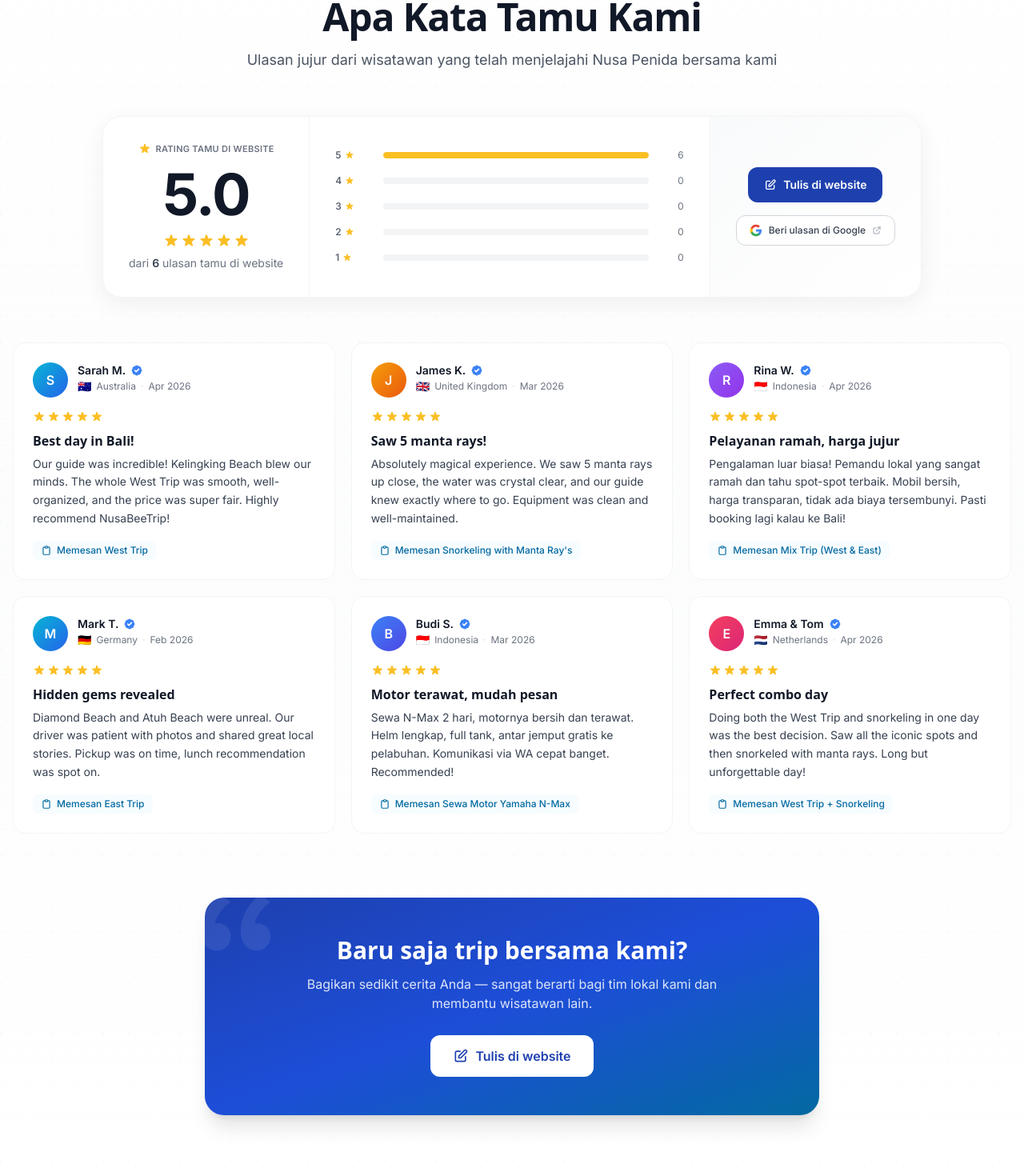
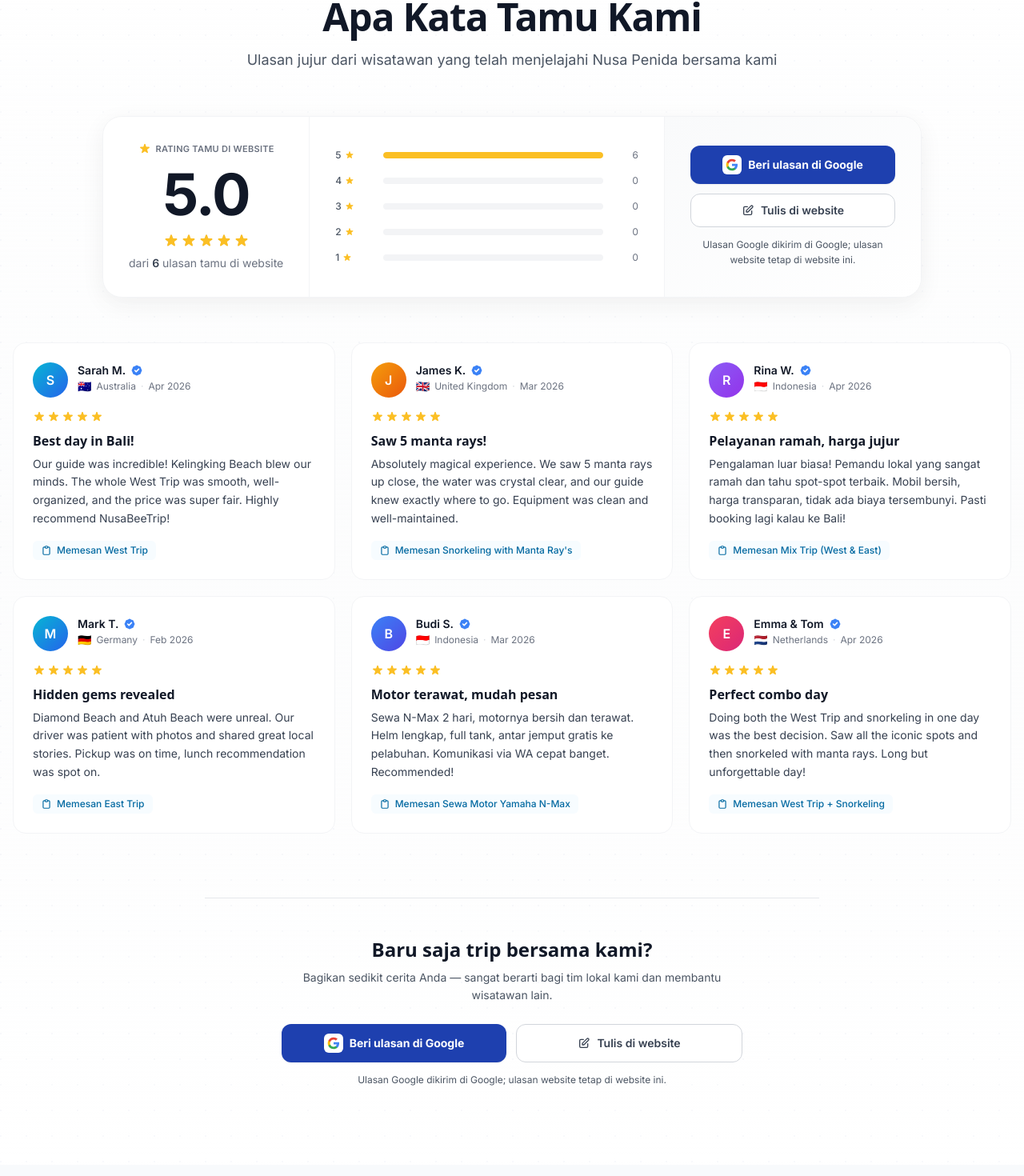
Before and after one commit to reikidevs/nusabeetrip, a Next.js app: page /id in a window 1280 px wide. Shown: the part 5734-7204 px from the top of the page at 80% size. Built offline with nearby package versions, Linux system fonts and the light colour scheme; no server answers; the database is empty.

Commit message:
feat: update ReviewForm and Testimonials components for improved Google review handling and UI enhancements

```diff
--- a/src/components/business/Testimonials.tsx
+++ b/src/components/business/Testimonials.tsx
@@ -15,6 +15,34 @@ type ReviewItem = Testimonial & {
 };
 
 const REVIEWS_PER_PAGE = 6;
+
+function GoogleIcon() {
+  return (
+    <span
+      className="flex h-6 w-6 shrink-0 items-center justify-center rounded-md bg-white"
+      aria-hidden="true"
+    >
+      <svg viewBox="0 0 24 24" className="h-4 w-4">
+        <path
+          fill="#4285F4"
+          d="M22.56 12.25c0-.78-.07-1.53-.2-2.25H12v4.26h5.92c-.26 1.37-1.04 2.53-2.21 3.31v2.77h3.57c2.08-1.92 3.28-4.74 3.28-8.09z"
+        />
+        <path
+          fill="#34A853"
+          d="M12 23c2.97 0 5.46-.98 7.28-2.66l-3.57-2.77c-.98.66-2.23 1.06-3.71 1.06-2.86 0-5.29-1.93-6.16-4.53H2.18v2.84C3.99 20.53 7.7 23 12 23z"
+        />
+        <path
+          fill="#FBBC05"
+          d="M5.84 14.09c-.22-.66-.35-1.36-.35-2.09s.13-1.43.35-2.09V7.07H2.18C1.43 8.55 1 10.22 1 12s.43 3.45 1.18 4.93l2.85-2.22.81-.62z"
+        />
+        <path
+          fill="#EA4335"
+          d="M12 5.38c1.62 0 3.06.56 4.21 1.64l3.15-3.15C17.45 2.09 14.97 1 12 1 7.7 1 3.99 3.47 2.18 7.07l3.66 2.84c.87-2.6 3.3-4.53 6.16-4.53z"
+        />
+      </svg>
+    </span>
+  );
+}
 
 /**
  * Premium Testimonials section.
@@ -115,6 +143,8 @@ export default function Testimonials() {
       ratingSource: 'Website guest rating',
       poweredBy: 'Review us on Google',
       googleLinkLabel: 'Open NusaBeeTrip review page on Google Maps',
+      reviewDestinationNote: 'Google reviews are submitted on Google; website reviews stay on this website.',
+      reviewActionsLabel: 'Review options',
       ratingLabel: 'rating',
       clearFilter: 'Show all reviews',
     },
@@ -139,6 +169,8 @@ export default function Testimonials() {
       ratingSource: 'Rating tamu di website',
       poweredBy: 'Beri ulasan di Google',
       googleLinkLabel: 'Buka halaman ulasan NusaBeeTrip di Google Maps',
+      reviewDestinationNote: 'Ulasan Google dikirim di Google; ulasan website tetap di website ini.',
+      reviewActionsLabel: 'Pilihan ulasan',
       ratingLabel: 'rating',
       clearFilter: 'Tampilkan semua ulasan',
     },
@@ -284,52 +316,36 @@ export default function Testimonials() {
                 })}
               </div>
 
-              {/* Right — CTA */}
-              <div className="px-6 sm:px-8 py-6 sm:py-8 flex flex-col items-center justify-center gap-4 bg-gradient-to-br from-gray-50 to-white">
-                <button
-                  onClick={() => setShowForm(true)}
-                  className="inline-flex items-center justify-center gap-2 bg-brand-blue-800 hover:bg-brand-blue-700 text-white px-5 py-3 rounded-xl font-semibold transition-all hover:shadow-lg hover:scale-[1.02] text-sm whitespace-nowrap w-full sm:w-auto"
-                >
-                  <svg className="w-4 h-4" fill="none" stroke="currentColor" viewBox="0 0 24 24" aria-hidden="true">
-                    <path strokeLinecap="round" strokeLinejoin="round" strokeWidth={2} d="M11 5H6a2 2 0 00-2 2v11a2 2 0 002 2h11a2 2 0 002-2v-5m-1.414-9.414a2 2 0 112.828 2.828L11.828 15H9v-2.828l8.586-8.586z" />
-                  </svg>
-                  {L.writeReview}
-                </button>
-
-                {/* Google reviews badge — subtle, professional */}
+              {/* Right — one clear primary action, with the website form as a fallback. */}
+              <div
+                className="flex flex-col items-center justify-center gap-3 bg-gradient-to-br from-gray-50 to-white px-6 py-6 sm:px-8 sm:py-8"
+                role="group"
+                aria-label={L.reviewActionsLabel}
+              >
                 <a
                   href={SITE.googleReviewUrl}
                   target="_blank"
                   rel="noopener noreferrer"
                   onClick={() => trackGoogleReviewClick('testimonials_panel')}
-                  className="group inline-flex items-center justify-center gap-2 px-4 py-2.5 rounded-xl bg-white border border-gray-300 hover:border-gray-400 hover:shadow-sm transition-all w-full sm:w-auto"
+                  className="inline-flex w-full items-center justify-center gap-2 rounded-xl bg-brand-blue-800 px-5 py-3 text-sm font-bold text-white shadow-sm transition-colors hover:bg-brand-blue-700 focus-visible:outline-none focus-visible:ring-2 focus-visible:ring-brand-blue-500 focus-visible:ring-offset-2 sm:min-w-56"
                   aria-label={L.googleLinkLabel}
                 >
-                  <svg viewBox="0 0 24 24" className="w-4 h-4" aria-hidden="true">
-                    <path
-                      fill="#4285F4"
-                      d="M22.56 12.25c0-.78-.07-1.53-.2-2.25H12v4.26h5.92c-.26 1.37-1.04 2.53-2.21 3.31v2.77h3.57c2.08-1.92 3.28-4.74 3.28-8.09z"
-                    />
-                    <path
-                      fill="#34A853"
-                      d="M12 23c2.97 0 5.46-.98 7.28-2.66l-3.57-2.77c-.98.66-2.23 1.06-3.71 1.06-2.86 0-5.29-1.93-6.16-4.53H2.18v2.84C3.99 20.53 7.7 23 12 23z"
-                    />
-                    <path
-                      fill="#FBBC05"
-                      d="M5.84 14.09c-.22-.66-.35-1.36-.35-2.09s.13-1.43.35-2.09V7.07H2.18C1.43 8.55 1 10.22 1 12s.43 3.45 1.18 4.93l2.85-2.22.81-.62z"
-                    />
-                    <path
-                      fill="#EA4335"
-                      d="M12 5.38c1.62 0 3.06.56 4.21 1.64l3.15-3.15C17.45 2.09 14.97 1 12 1 7.7 1 3.99 3.47 2.18 7.07l3.66 2.84c.87-2.6 3.3-4.53 6.16-4.53z"
-                    />
+                  <GoogleIcon />
+                  {L.poweredBy}
+                </a>
+                <button
+                  type="button"
+                  onClick={() => setShowForm(true)}
+                  className="inline-flex w-full items-center justify-center gap-2 rounded-xl border border-gray-300 bg-white px-5 py-2.5 text-sm font-semibold text-gray-700 transition-colors hover:border-brand-blue-300 hover:bg-brand-blue-50 hover:text-brand-blue-800 focus-visible:outline-none focus-visible:ring-2 focus-visible:ring-brand-blue-500 focus-visible:ring-offset-2 sm:min-w-56"
+                >
+                  <svg className="h-4 w-4" fill="none" stroke="currentColor" viewBox="0 0 24 24" aria-hidden="true">
+                    <path strokeLinecap="round" strokeLinejoin="round" strokeWidth={2} d="M11 5H6a2 2 0 00-2 2v11a2 2 0 002 2h11a2 2 0 002-2v-5m-1.414-9.414a2 2 0 112.828 2.828L11.828 15H9v-2.828l8.586-8.586z" />
                   </svg>
-                  <span className="text-xs font-medium text-gray-700 group-hover:text-gray-900">
-                    {L.poweredBy}
-                  </span>
-                  <svg className="w-3 h-3 text-gray-400 group-hover:text-gray-600 transition-colors" fill="none" stroke="currentColor" viewBox="0 0 24 24" aria-hidden="true">
-                    <path strokeLinecap="round" strokeLinejoin="round" strokeWidth={2} d="M10 6H6a2 2 0 00-2 2v10a2 2 0 002 2h10a2 2 0 002-2v-4M14 4h6m0 0v6m0-6L10 14" />
-                  </svg>
-                </a>
+                  {L.writeReview}
+                </button>
+                <p className="max-w-64 text-center text-xs leading-relaxed text-gray-600">
+                  {L.reviewDestinationNote}
+                </p>
               </div>
             </div>
           </div>
@@ -404,32 +420,42 @@ export default function Testimonials() {
         )}
 
         {/* Bottom CTA */}
-        <div className="mt-14 sm:mt-20 max-w-3xl mx-auto">
-          <div className="relative bg-gradient-to-br from-brand-blue-800 via-brand-blue-700 to-brand-teal-700 rounded-3xl p-8 sm:p-12 text-center text-white shadow-xl overflow-hidden">
-            {/* Decorative quote */}
-            <svg
-              className="absolute -top-4 -left-2 w-24 h-24 text-white/[0.08]"
-              fill="currentColor"
-              viewBox="0 0 32 32"
-              aria-hidden="true"
-            >
-              <path d="M9.352 4C4.456 7.456 1 13.12 1 19.36c0 5.088 3.072 8.064 6.624 8.064 3.36 0 5.856-2.688 5.856-5.856 0-3.168-2.208-5.472-5.088-5.472-.576 0-1.344.096-1.536.192.48-3.264 3.552-7.104 6.624-9.024L9.352 4zm16.512 0c-4.8 3.456-8.256 9.12-8.256 15.36 0 5.088 3.072 8.064 6.624 8.064 3.264 0 5.856-2.688 5.856-5.856 0-3.168-2.304-5.472-5.184-5.472-.576 0-1.248.096-1.44.192.48-3.264 3.456-7.104 6.528-9.024L25.864 4z" />
-            </svg>
-            <div className="relative">
-              <h3 className="text-2xl sm:text-3xl font-bold mb-3">{L.shareYour}</h3>
-              <p className="text-white/85 mb-7 text-sm sm:text-base max-w-xl mx-auto leading-relaxed">
-                {L.shareDesc}
-              </p>
+        <div className="mx-auto mt-14 max-w-3xl border-t border-gray-200 pt-10 text-center sm:mt-20 sm:pt-12">
+          <h3 className="mb-2 text-xl font-bold text-gray-900 sm:text-2xl">{L.shareYour}</h3>
+          <p className="mx-auto mb-6 max-w-xl text-sm leading-relaxed text-gray-600">
+            {L.shareDesc}
+          </p>
+          <div
+            className="mx-auto max-w-xl"
+            role="group"
+            aria-label={L.reviewActionsLabel}
+          >
+            <div className="flex flex-col items-stretch justify-center gap-3 sm:flex-row">
+              <a
+                href={SITE.googleReviewUrl}
+                target="_blank"
+                rel="noopener noreferrer"
+                onClick={() => trackGoogleReviewClick('testimonials_bottom')}
+                className="inline-flex min-h-12 flex-1 items-center justify-center gap-2 rounded-xl bg-brand-blue-800 px-6 py-3 text-sm font-bold text-white shadow-sm transition-colors hover:bg-brand-blue-700 focus-visible:outline-none focus-visible:ring-2 focus-visible:ring-brand-blue-500 focus-visible:ring-offset-2"
+                aria-label={L.googleLinkLabel}
+              >
+                <GoogleIcon />
+                {L.poweredBy}
+              </a>
               <button
+                type="button"
                 onClick={() => setShowForm(true)}
-                className="inline-flex items-center gap-2 bg-white text-brand-blue-800 hover:bg-amber-50 px-7 py-3.5 rounded-xl font-semibold transition-all hover:shadow-2xl hover:scale-105 text-sm sm:text-base"
+                className="inline-flex min-h-12 flex-1 items-center justify-center gap-2 rounded-xl border border-gray-300 bg-white px-6 py-3 text-sm font-semibold text-gray-700 transition-colors hover:border-brand-blue-300 hover:bg-brand-blue-50 hover:text-brand-blue-800 focus-visible:outline-none focus-visible:ring-2 focus-visible:ring-brand-blue-500 focus-visible:ring-offset-2"
               >
-                <svg className="w-5 h-5" fill="none" stroke="currentColor" viewBox="0 0 24 24" aria-hidden="true">
+                <svg className="h-4 w-4" fill="none" stroke="currentColor" viewBox="0 0 24 24" aria-hidden="true">
                   <path strokeLinecap="round" strokeLinejoin="round" strokeWidth={2} d="M11 5H6a2 2 0 00-2 2v11a2 2 0 002 2h11a2 2 0 002-2v-5m-1.414-9.414a2 2 0 112.828 2.828L11.828 15H9v-2.828l8.586-8.586z" />
                 </svg>
                 {L.writeReview}
               </button>
             </div>
+            <p className="mt-3 text-xs leading-relaxed text-gray-600">
+              {L.reviewDestinationNote}
+            </p>
           </div>
         </div>
       </div>
```
Also changed, not shown: src/components/business/ReviewForm.tsx (+23 -25 lines), 2 other files (tests, documents, lock files or other folders).
